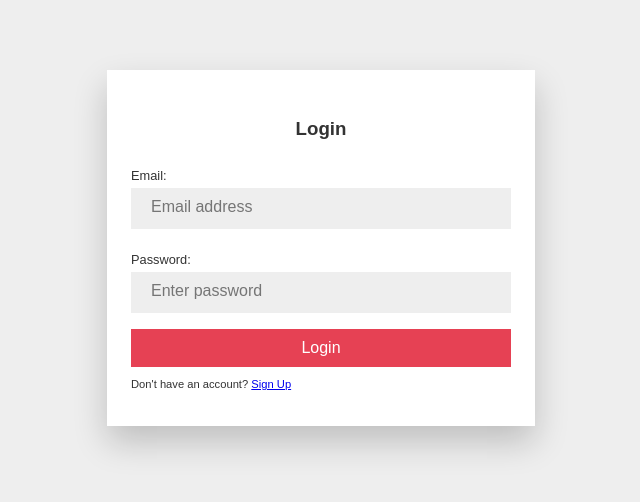
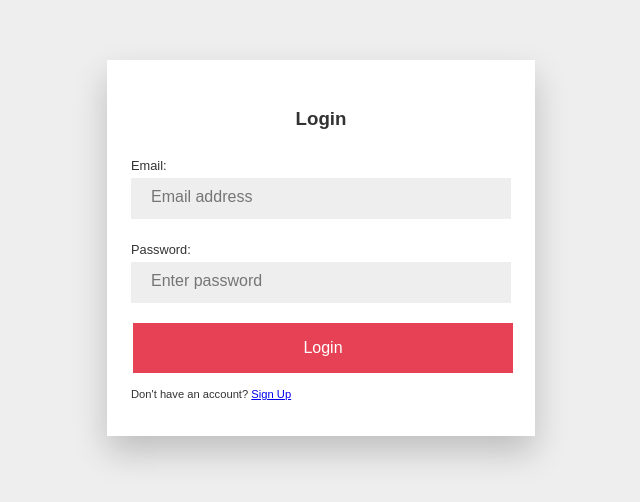
Before and after one commit to luukasmakila/MERN-TINDER-CLONE, a React (Create React App) app in the folder frontend/: page /login in a window 1280 px wide. Shown: the part 160-662 px from the top of the page, without its empty margins (319-959 px from the left). Built offline with nearby package versions, Linux system fonts and the light colour scheme.

Commit message:
added little bit of styling to profile page

```diff
--- a/frontend/src/components/Profile.js
+++ b/frontend/src/components/Profile.js
@@ -2,6 +2,7 @@ import React, {useState, useEffect} from 'react'
 import axios from '../axios'
 import {Navigate, Link} from 'react-router-dom'
 import Header from './Header'
+import '../styles/Profile.css'
 
 const Person = () => {
   const [person, setPerson] = useState('')
@@ -38,7 +39,7 @@ const Person = () => {
         <div>
           <label htmlFor='name'>Change name: </label>
           <input
-            type="name"
+            type="text"
             required
             id="name"
             placeholder="Enter name"
@@ -62,7 +63,7 @@ const Person = () => {
         <div>
           <label htmlFor='bio'>Change bio: </label>
           <input
-            type="bio"
+            type="text"
             required
             id="bio"
             placeholder="Enter bio"
@@ -107,8 +108,8 @@ const Profile = () => {
   return (
     <div className='profile_screen'>
       <Person />
-      <Link to='/'><button>Back</button></Link>
-      <button onClick={handleLogout}>Logout</button>
+      <Link to='/'><button type='back'>Back</button></Link>
+      <button onClick={handleLogout} type='logout'>Logout</button>
     </div>
   )
 }
--- a/frontend/src/styles/Profile.css
+++ b/frontend/src/styles/Profile.css
@@ -0,0 +1,27 @@
+input {
+  width: 100%;
+}
+
+input[type="text"] {
+  width: 100%;
+  padding: 12px 20px;
+  margin: 8px 0;
+  box-sizing: border-box;
+}
+
+button[type="logout"],
+button[type="back"],
+button[type="submit"] {
+  background-color: #e64154;
+  border: none;
+  color: white;
+  padding: 16px 32px;
+  text-decoration: none;
+  margin: 4px 2px;
+  cursor: pointer;
+}
+
+.profile-picture {
+  width: 340px;
+  height: auto;
+}
```
